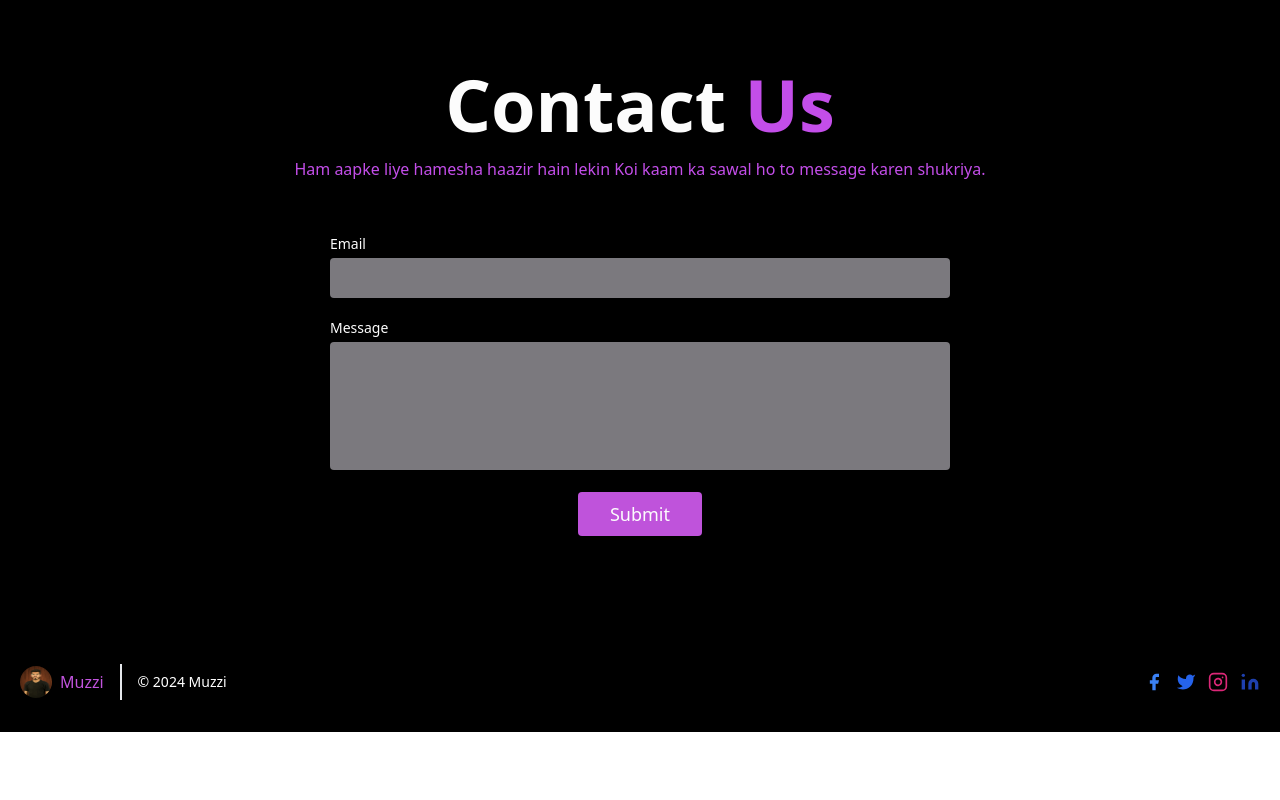
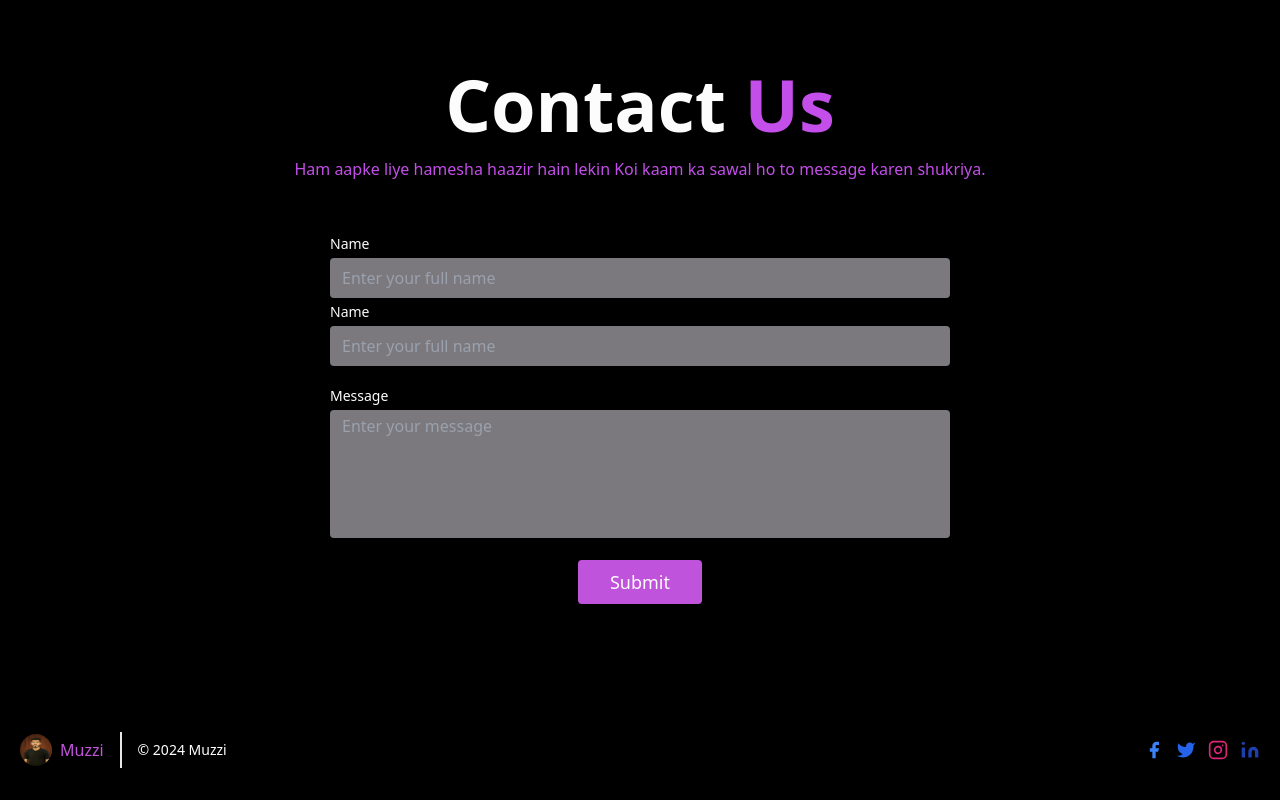
Before and after one commit to MuzzamilBukhari/portfolio-multipage-tailwind, a Next.js app: page / in a window 1280 px wide. Shown: the part 1900-2700 px from the top of the page. Before the commit the page ends 2632 px from the top, so only its background shows below. Built offline with nearby package versions, Linux system fonts and the light colour scheme.

Commit message:
add emailjs

```diff
--- a/package.json
+++ b/package.json
@@ -9,6 +9,7 @@
     "lint": "next lint"
   },
   "dependencies": {
+    "@emailjs/browser": "^4.4.1",
     "next": "14.2.13",
     "react": "^18",
     "react-dom": "^18",
--- /dev/null
+++ b/src/components/Input.tsx
@@ -0,0 +1,37 @@
+import React from "react";
+
+const Input = ({
+  label,
+  type,
+  placeholder,
+  htmlFor,
+  className,
+  value,
+  onchange,
+}: {
+  label: string;
+  type: string;
+  placeholder: string;
+  htmlFor: string;
+  className?: string;
+  value: string;
+  onchange: (e: { target: { name: any; value: any } }) => void;
+}) => {
+  return (
+    <>
+      <label htmlFor={htmlFor} className="leading-7 text-sm ">
+        {label}
+      </label>
+      <input
+        type={type}
+        name={htmlFor}
+        placeholder={placeholder}
+        value={value}
+        onChange={onchange}
+        className={`w-full bg-purple-50 bg-opacity-50 rounded border border-none focus:border-primary focus:bg-white focus:ring-2 focus:ring-purple-200 text-base outline-none text-gray-700 py-1 px-3 leading-8 transition-colors duration-200 ease-in-out ${className}`}
+      />
+    </>
+  );
+};
+
+export default Input;
--- a/src/components/about/About.tsx
+++ b/src/components/about/About.tsx
@@ -3,8 +3,15 @@ import { IoIosSchool } from "react-icons/io";
 import { FaUniversity, FaSchool } from "react-icons/fa";
 import profile from "../../../public/images/pic.jpg";
 import Image from "next/image";
+import EducationCard from "./EducationCard";
 
 const About = () => {
+  const education = [
+    // {
+    //   id: 1,
+    //   name:
+    // }
+  ];
   return (
     <section className="text-white bg-bg1 opacity-[0.99] border border-red-600 body-font pt-12 sm:pt-24">
       <div className=" container mx-auto px-5 py-12 sm:py-24">
@@ -44,24 +51,7 @@ const About = () => {
 
           <div className="flex flex-wrap m-4 pt-8">
             {/* Card 1 - Jinnah Govt College */}
-            <div className="p-4 w-full md:w-1/2 lg:w-1/3">
-              <div className="flex rounded-lg h-full bg-secondary hover:scale-105 duration-300 p-6 sm:p-8 flex-col">
-                <div className="flex items-center mb-3">
-                  <div className="w-8 h-8 mr-3 inline-flex items-center justify-center rounded-full bg-primary text-white">
-                    <IoIosSchool />
-                  </div>
-                  <h2 className="text-white text-lg sm:text-xl font-semibold">
-                    Jinnah Govt College
-                  </h2>
-                </div>
-                <div className="flex-grow">
-                  <p className="leading-relaxed text-sm sm:text-base">
-                    Passed out from Jinnah Govt College in 2021 with an 89%
-                    aggregate.
-                  </p>
-                </div>
-              </div>
-            </div>
+            <EducationCard />
 
             {/* Card 2 - University of Karachi */}
             <div className="p-4 w-full md:w-1/2 lg:w-1/3">
--- /dev/null
+++ b/src/components/about/EducationCard.tsx
@@ -0,0 +1,26 @@
+import React from "react";
+import { IoIosSchool } from "react-icons/io";
+
+const EducationCard = () => {
+  return (
+    <div className="p-4 w-full md:w-1/2 lg:w-1/3">
+      <div className="flex rounded-lg h-full bg-secondary hover:scale-105 duration-300 p-6 sm:p-8 flex-col">
+        <div className="flex items-center mb-3">
+          <div className="w-8 h-8 mr-3 inline-flex items-center justify-center rounded-full bg-primary text-white">
+            <IoIosSchool />
+          </div>
+          <h2 className="text-white text-lg sm:text-xl font-semibold">
+            Jinnah Govt College
+          </h2>
+        </div>
+        <div className="flex-grow">
+          <p className="leading-relaxed text-sm sm:text-base">
+            Passed out from Jinnah Govt College in 2021 with an 89% aggregate.
+          </p>
+        </div>
+      </div>
+    </div>
+  );
+};
+
+export default EducationCard;
--- a/src/components/contact/Contact.tsx
+++ b/src/components/contact/Contact.tsx
@@ -1,6 +1,35 @@
-import React from "react";
+"use client";
+import React, { useState } from "react";
+import { Input } from "..";
+import emailjs from "@emailjs/browser";
 
 const Contact = () => {
+  const [formData, setFormData] = useState({
+    name: "",
+    email: "",
+    message: "",
+  });
+  const [message, setMessage] = useState("");
+
+  const handleChange = (e: { target: { name: any; value: any } }) => {
+    const { name, value } = e.target;
+    setFormData({ ...formData, [name]: value });
+  };
+
+  const handleSubmit = (e: { preventDefault: () => void }) => {
+    e.preventDefault();
+
+    emailjs
+      .send(
+        "service_99t306t",
+        "template_iojnbh5",
+        formData,
+        "73YB3ttjRcQpM-3_2"
+      )
+      .then((response) => setMessage("Email sent successfully..."))
+      .catch((err) => setMessage("Email not send!"));
+  };
+
   return (
     <section className="text-white bg-bg1 opacity-[0.99] body-font relative">
       <div className="container px-5 py-24 mx-auto">
@@ -14,17 +43,26 @@ const Contact = () => {
           </p>
         </div>
         <div className="lg:w-1/2 md:w-2/3 mx-auto">
-          <div className="flex flex-wrap -m-2">
+          <form onSubmit={handleSubmit} className="flex flex-wrap -m-2">
             <div className="p-2 w-full">
               <div className="relative">
-                <label htmlFor="email" className="leading-7 text-sm ">
-                  Email
-                </label>
-                <input
-                  type="email"
-                  id="email"
-                  name="email"
-                  className="w-full bg-purple-50 bg-opacity-50 rounded border border-none focus:border-primary focus:bg-white focus:ring-2 focus:ring-purple-200 text-base outline-none text-gray-700 py-1 px-3 leading-8 transition-colors duration-200 ease-in-out"
+                <Input
+                  label="Name"
+                  type={"text"}
+                  placeholder={"Enter your full name"}
+                  htmlFor={"name"}
+                  value={formData.name}
+                  onchange={handleChange}
+                />
+              </div>
+              <div className="relative">
+                <Input
+                  label="Name"
+                  type={"text"}
+                  placeholder={"Enter your full name"}
+                  htmlFor={"name"}
+                  value={formData.name}
+                  onchange={handleChange}
                 />
               </div>
             </div>
@@ -36,16 +74,23 @@ const Contact = () => {
                 <textarea
                   id="message"
                   name="message"
+                  placeholder="Enter your message"
+                  value={formData.message}
+                  onChange={handleChange}
                   className="w-full bg-purple-50 bg-opacity-50 rounded border border-none focus:border-primary focus:bg-white focus:ring-2 focus:ring-purple-200 h-32 text-base outline-none text-gray-700 py-1 px-3 resize-none leading-6 transition-colors duration-200 ease-in-out"
                 ></textarea>
               </div>
             </div>
             <div className="p-2 w-full">
-              <button className="flex mx-auto text-white bg-secondary border-0 py-2 px-8 focus:outline-none hover:scale-105 duration-300 rounded text-lg">
+              <p>{message}</p>
+              <button
+                type="submit"
+                className="flex mx-auto text-white bg-secondary border-0 py-2 px-8 focus:outline-none hover:scale-105 duration-300 rounded text-lg"
+              >
                 Submit
               </button>
             </div>
-          </div>
+          </form>
         </div>
       </div>
     </section>
--- a/src/components/index.ts
+++ b/src/components/index.ts
@@ -6,6 +6,7 @@ import Navbar from "./navbar/Navbar";
 import MobNavbar from "./navbar/MobNavbar";
 import Projects from "./projects/Projects";
 import Skills from "./skills/Skills";
+import Input from "./Input";
 
 export {
   About,
@@ -16,4 +17,5 @@ export {
   MobNavbar,
   Projects,
   Skills,
+  Input,
 };
```
Also changed, not shown: 1 other file (tests, documents, lock files or other folders).
